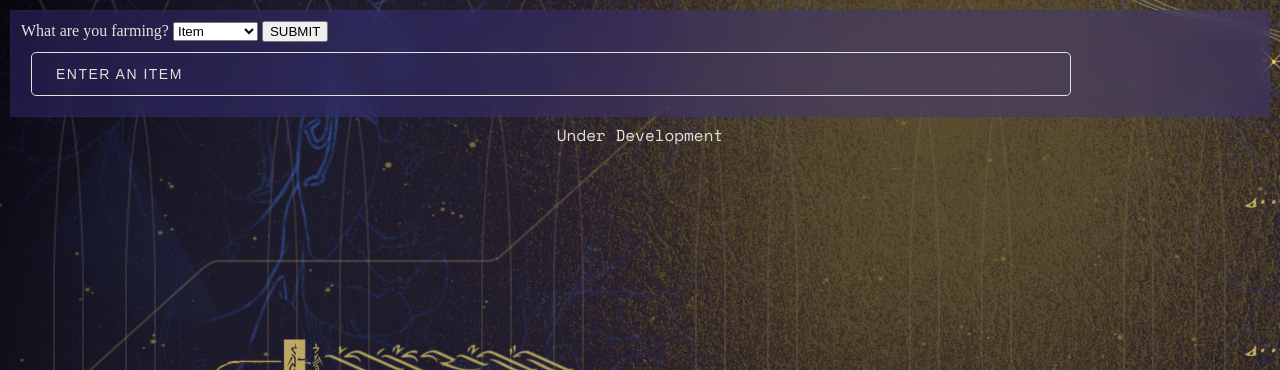
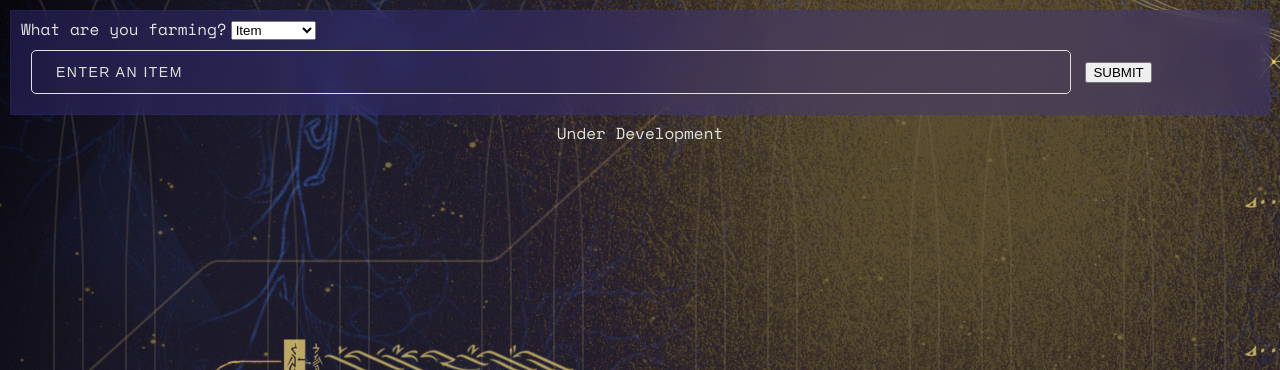
Before and after one commit to puentebravo/FarmFrame, a Flask app: page / in a window 1280 px wide. Shown: the part 50-420 px from the top of the page. Run offline with Flask 2, Linux system fonts and the light colour scheme.

Commit message:
Added button back to index.html

```diff
--- a/server/templates/index.html
+++ b/server/templates/index.html
@@ -30,14 +30,14 @@
 
 
         <form id="searchForm">
-          <label for="itemSelect">What are you farming?</label>
+          <label for="itemSelect" class="font-space">What are you farming?</label>
         <select name="itemSelect" id="itemSelect" form="searchForm" required>
           <option value="item" selected>Item</option>
           <option value="mod">Mod</option>
           <option value="warframe">WarFrame</option>
           <option value="weapon">Weapon</option>
         </select>
-          <button id="submitBtn" class="button">SUBMIT</button>
+
           <label for="itemSearch">
             <input
               id="itemSearch"
@@ -46,6 +46,7 @@
               placeholder="Enter an Item"
             />
           </label>
+          <button id="submitBtn" class="button">SUBMIT</button>
         </form>
       </section>
     </article>
```
